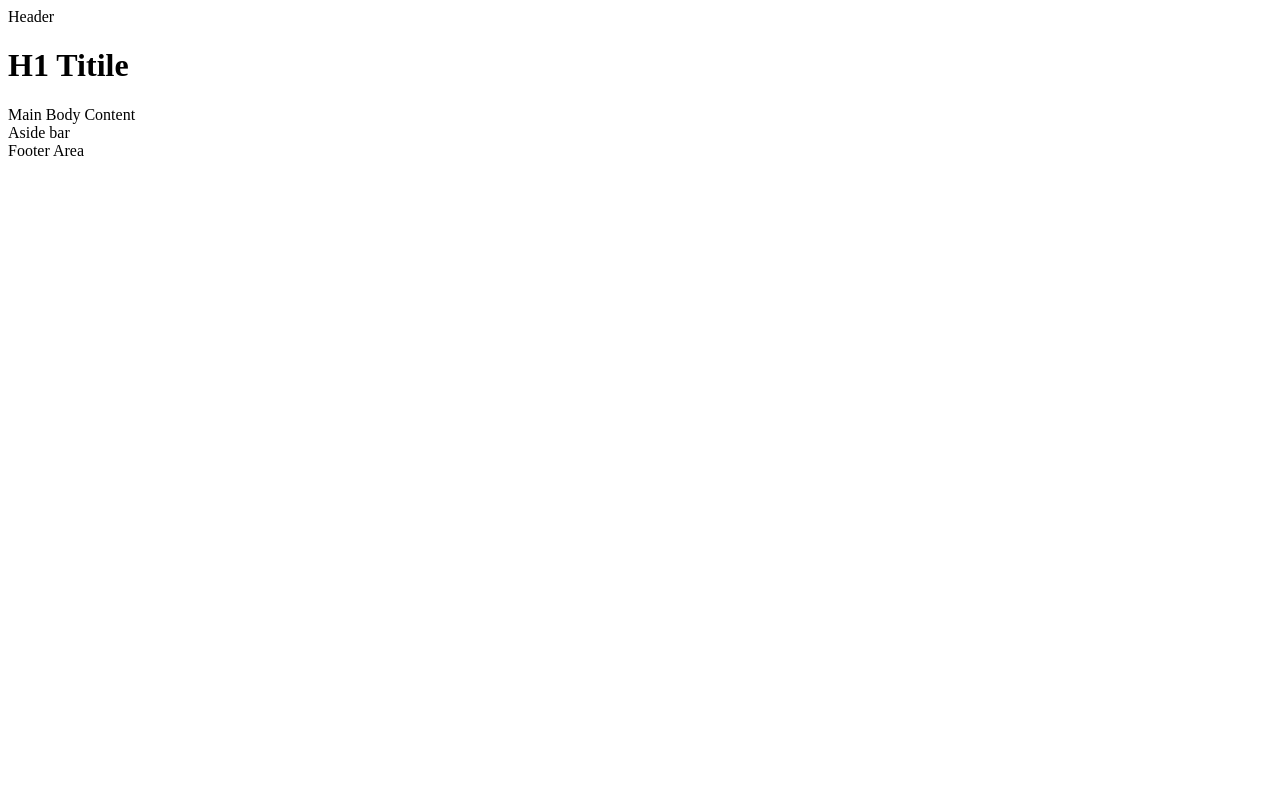
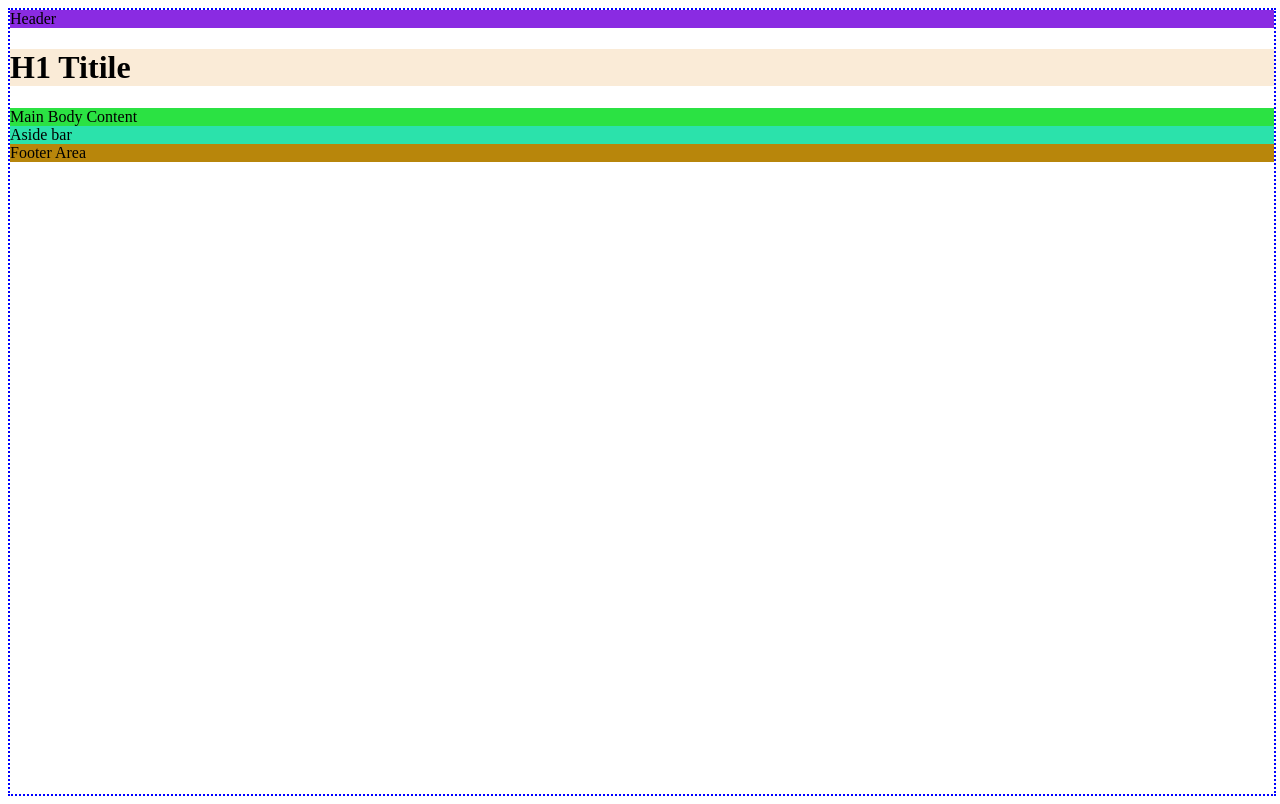
Before and after one commit to saiwas/GridCssLayout, a plain HTML site: page index.html in a window 1280 px wide. Drawn offline with Linux system fonts and the light colour scheme.

Commit message:
Initialize Css

```diff
--- /dev/null
+++ b/css/index.css
@@ -0,0 +1,21 @@
+/* Initialize Css */
+.masthead {
+  background-color: blueviolet;
+}
+.page-title {
+  background-color: antiquewhite;
+}
+.main-content {
+  background-color: rgb(43, 226, 67);
+}
+.sidebar {
+  background-color: rgb(43, 226, 171);
+}
+.footer {
+  background-color: darkgoldenrod;
+}
+.site {
+  width: 100%;
+  height: 100%;
+  border: 2px dotted blue;
+}
--- a/index.html
+++ b/index.html
@@ -2,14 +2,17 @@
 	<head>
 		<title>CSS Grid Layout example</title>
 		<meta name="viewport" content="width=device-width">
+		<link rel="stylesheet" type="text/css" href="./css/index.css">
 	</head>
 	<body>
-		<header>Header</header>
-		<h1>H1 Titile</h1>
-		<main>
-			Main Body Content
-		</main>
-		<aside>Aside bar</aside>
-		<footer>Footer Area</footer>
+		<div class="site">
+			<header class="masthead">Header</header>
+			<h1 class="page-title">H1 Titile</h1>
+			<main class="main-content">
+				Main Body Content
+			</main>
+			<aside class="sidebar">Aside bar</aside>
+			<footer class="footer">Footer Area</footer>
+		</div>
 	</body>
 </html>
```
